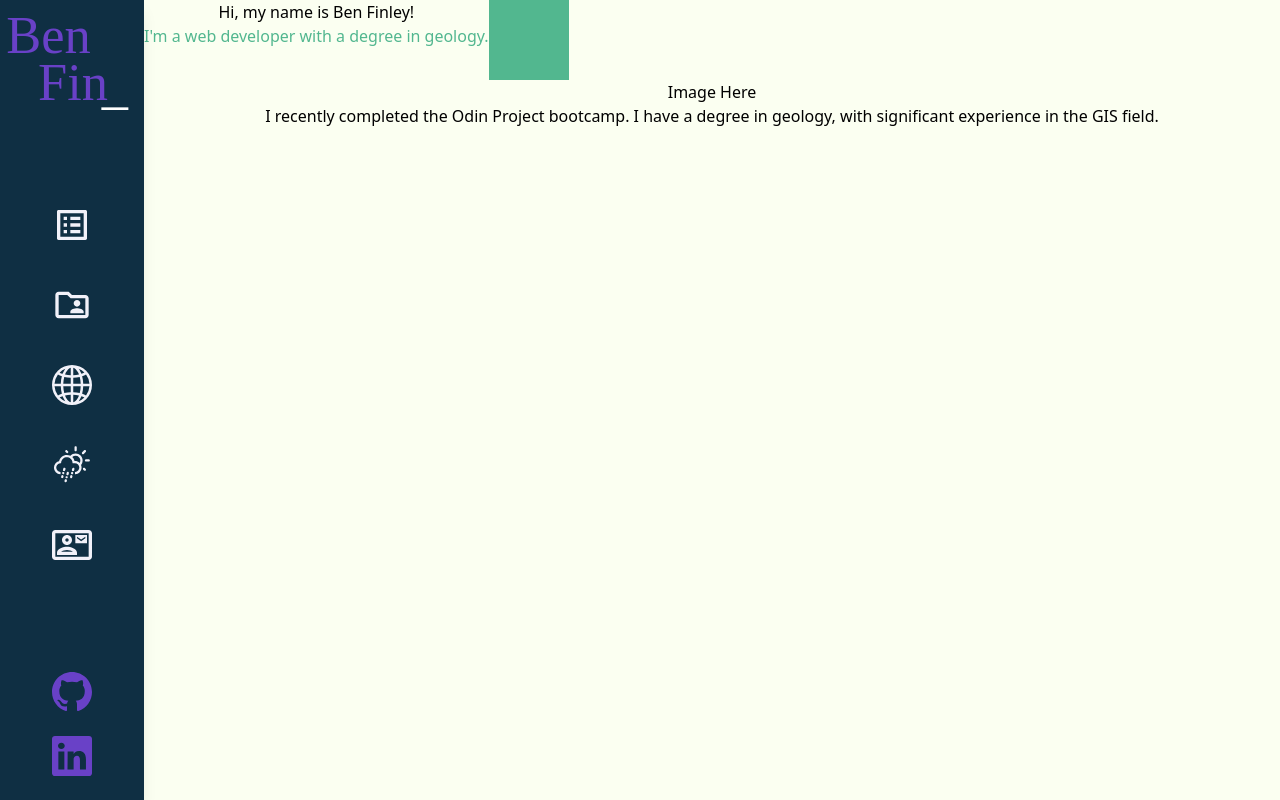
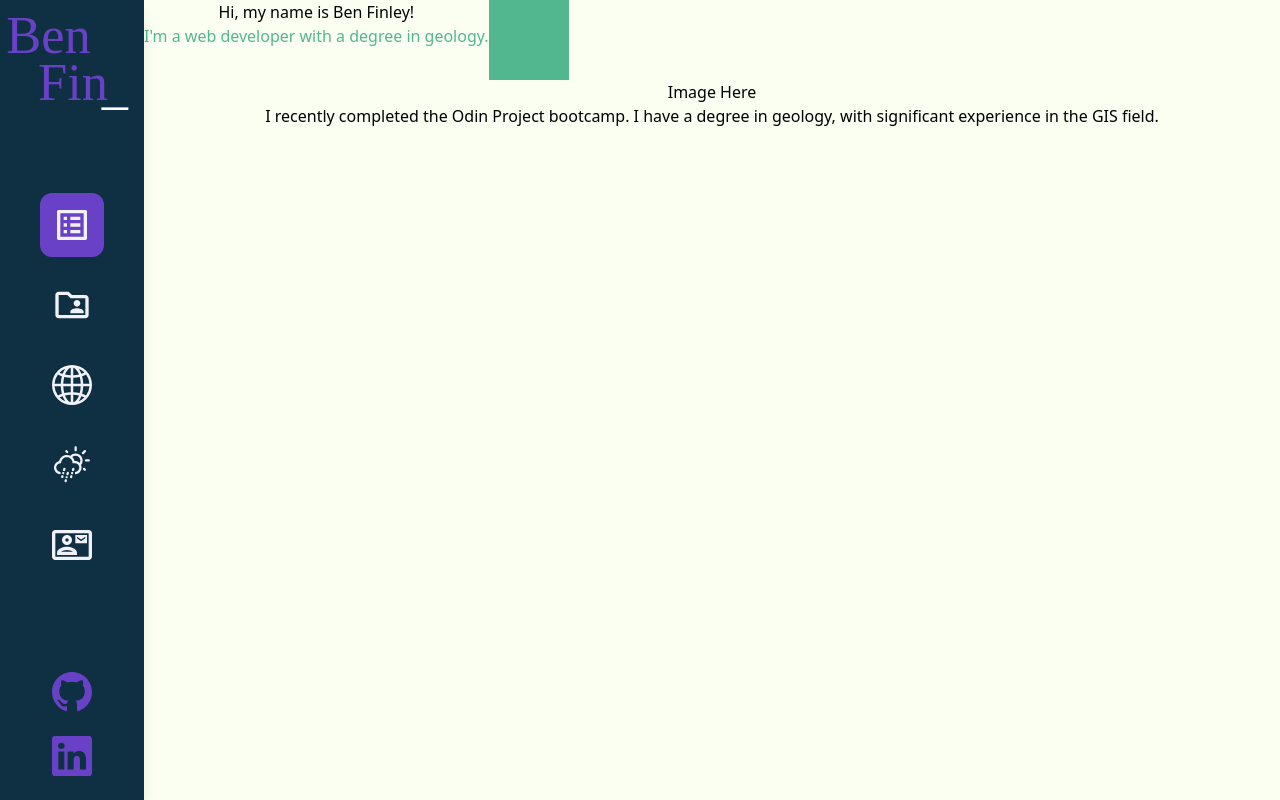
Before and after one commit to BenFin75/PortfolioWebsite, a React (Create React App) app: page / in a window 1280 px wide. Built offline with nearby package versions, Linux system fonts and the light colour scheme.

Commit message:
changed the selected page identifer to use state, and have home page slected on load

```diff
--- a/src/App.js
+++ b/src/App.js
@@ -9,7 +9,7 @@ function App() {
   const [currentPage, setCurrentPage] = useState('home')
   return (
     <div className="App flex">
-      <Sidebar setCurrentPage={setCurrentPage} />
+      <Sidebar currentPage={currentPage} setCurrentPage={setCurrentPage} />
       <div className="main ml-36 bg-teal-600 flex flex-1 min-h-screen">
         {currentPage === 'home' && <Home />}
         {currentPage === 'coding' && <Coding />}
--- a/src/components/sidebar.jsx
+++ b/src/components/sidebar.jsx
@@ -1,3 +1,4 @@
+import { useEffect } from "react"
 import { MdOutlineContactMail, MdOutlineListAlt, MdOutlineFolderShared } from "react-icons/md";
 import { WiDayRainMix } from "react-icons/wi";
 import { BsGlobe2, BsLinkedin, BsGithub } from "react-icons/bs";
@@ -11,10 +12,18 @@ const resume = <MdOutlineContactMail size="40"/>;
 const linkedin = <BsLinkedin size="40"/>;
 const github = <BsGithub size="40"/>;
 
-const Sidebar = ({ setCurrentPage }) => {
+const Sidebar = ({ currentPage, setCurrentPage }) => {
+
+  useEffect(() => {
+    document.querySelectorAll('.sidebar-icon').forEach(button => button.classList.remove('clicked'));
+    console.log(currentPage)
+    let currentPageButton = document.querySelector('#' + currentPage)
+    if (currentPageButton) {
+      currentPageButton.classList.add('clicked')
+    }
+  }, [currentPage])
 
   const changePage = (e) => {
-    document.querySelectorAll('.sidebar-icon').forEach(button => button.classList.remove('clicked'));
     let buttonClicked;
     if (e.target.tagName !== 'DIV') {
       if (e.target.tagName !== 'svg') {
```
